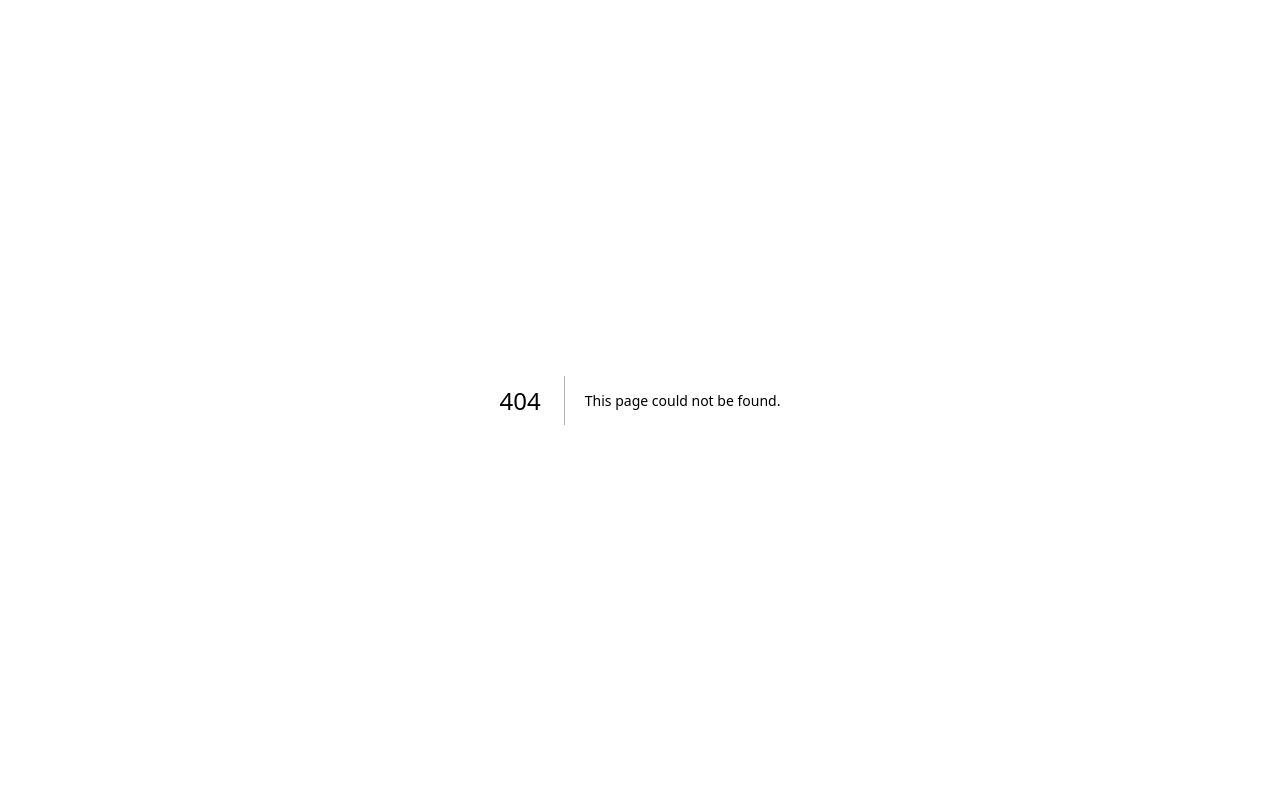
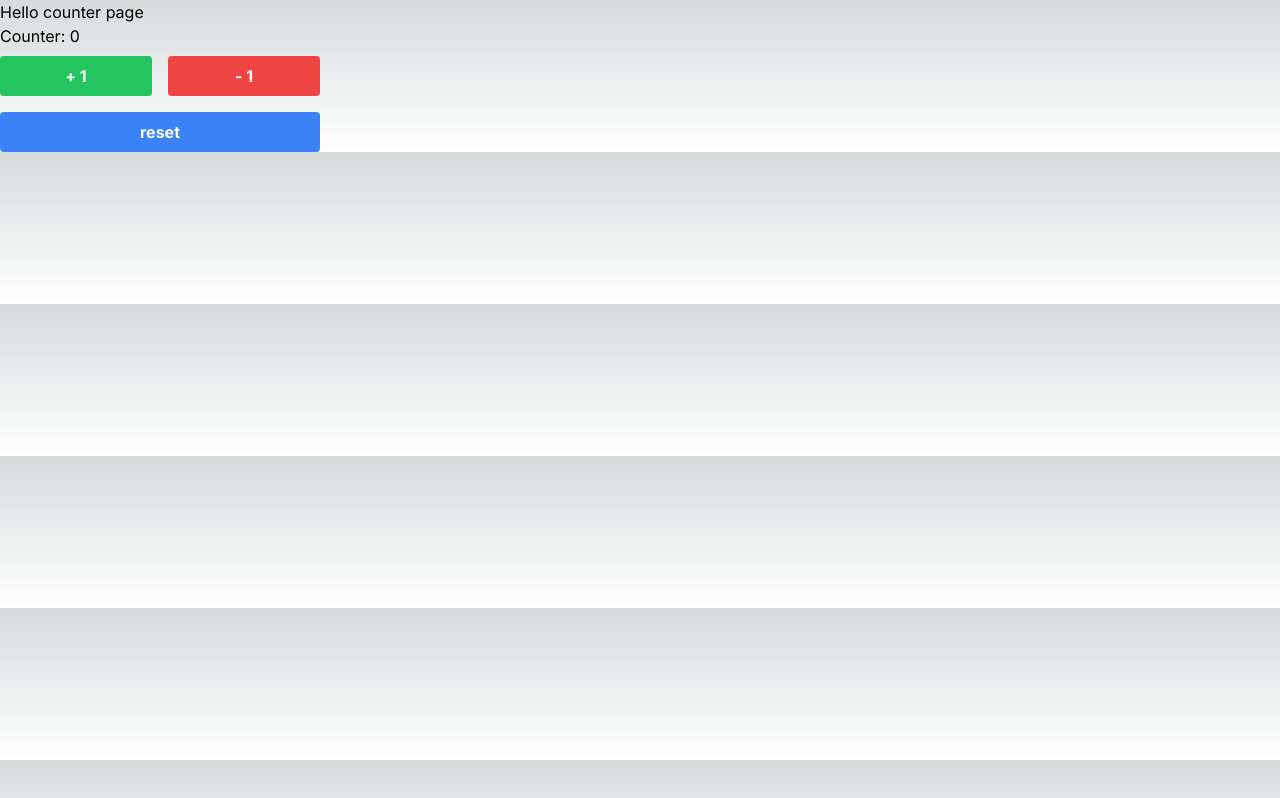
Before and after one commit to manuelWeb/redux-rtk-todo, a Next.js app: page /counter in a window 1280 px wide. Before the commit this address had no page. Built offline with nearby package versions, Linux system fonts and the light colour scheme.

Commit message:
**feat** add counter page

```diff
--- /dev/null
+++ b/src/app/counter/page.tsx
@@ -0,0 +1,12 @@
+import Counter from '@/components/Counter'
+
+const page = () => {
+  return (
+    <div>
+      Hello counter page <br />
+      <Counter />
+    </div>
+  );
+};
+
+export default page;
```
